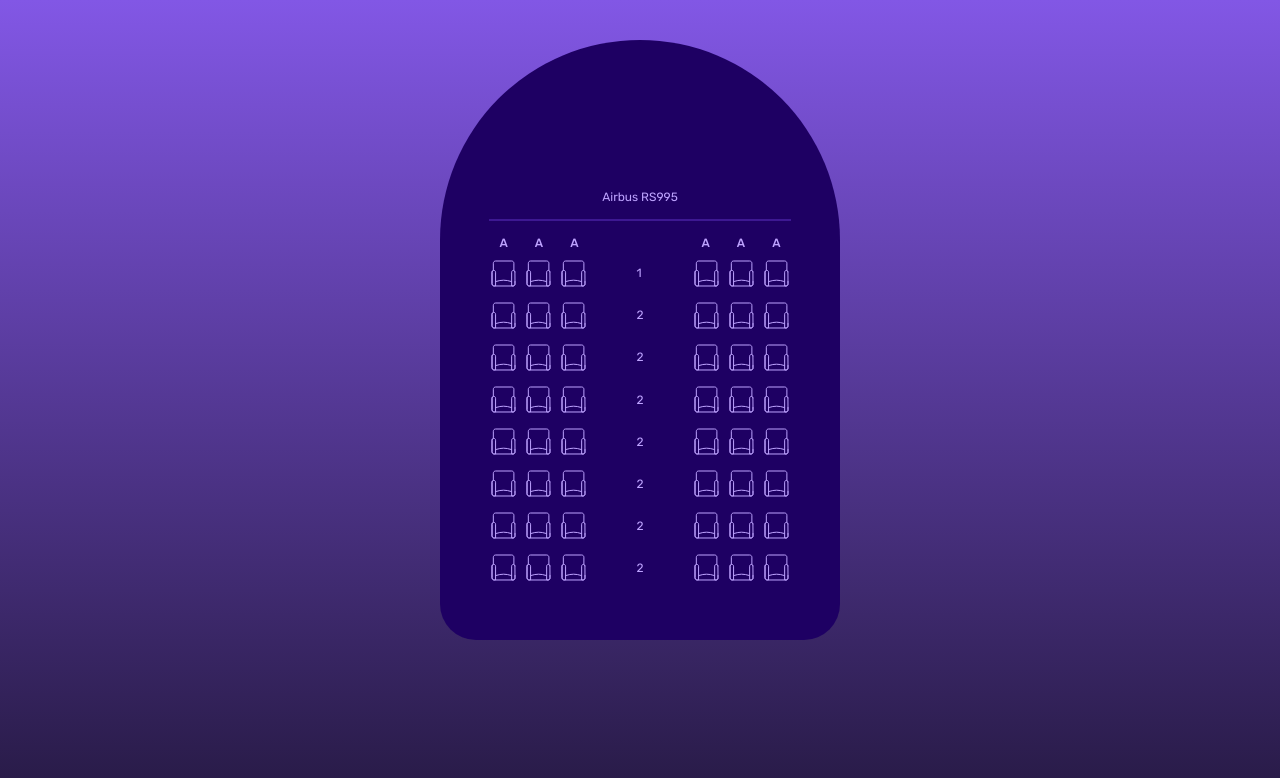
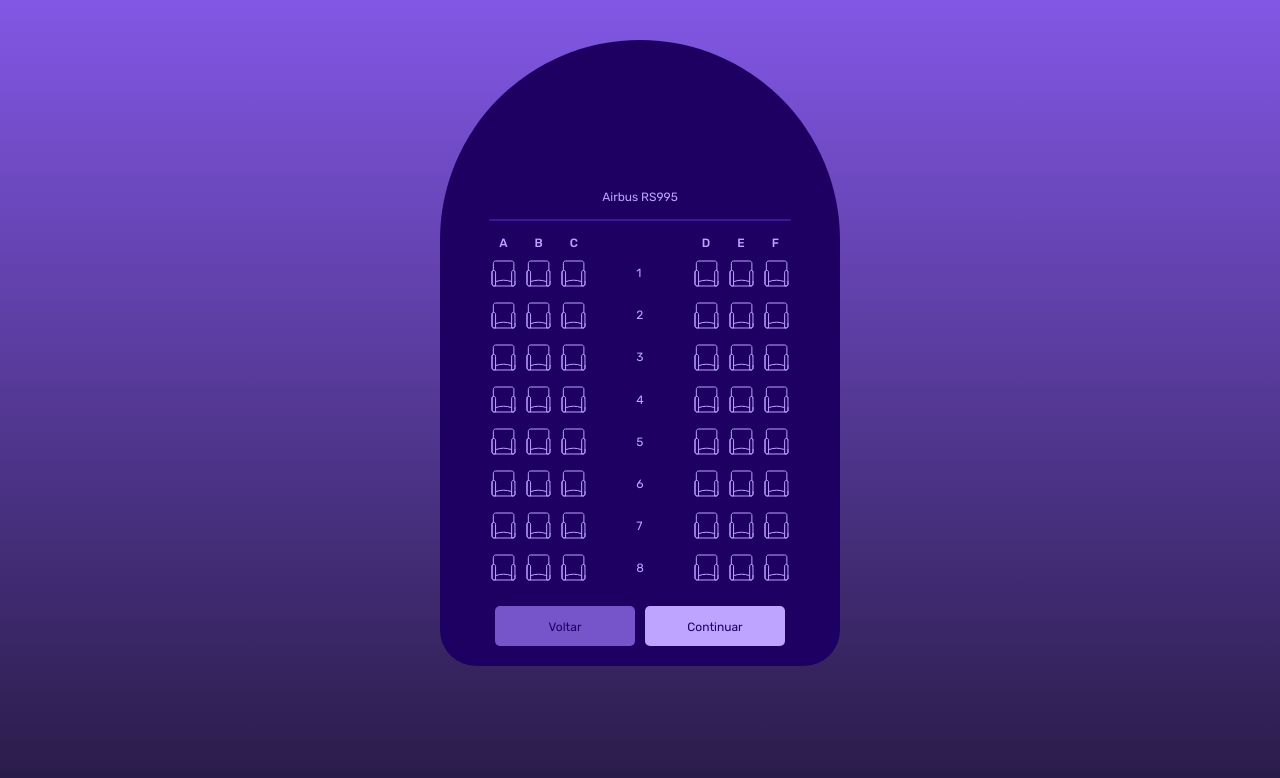
Before and after one commit to Levysantiago/boarding-pass, a React (Create React App) app in the folder client/: page /select-seats in a window 1280 px wide. Shown: the top 778 px of the page. Built offline with nearby package versions, Linux system fonts and the light colour scheme.

Commit message:
feat: finishing aircraft page

```diff
--- /dev/null
+++ b/client/src/components/Button/index.tsx
@@ -0,0 +1,14 @@
+import { ButtonContainer, ButtonText } from "./styles";
+
+interface IProps {
+  isBack?: boolean;
+  title: string;
+}
+
+export function Button({ isBack, title }: IProps) {
+  return (
+    <ButtonContainer back={isBack}>
+      <ButtonText>{title}</ButtonText>
+    </ButtonContainer>
+  );
+}
--- /dev/null
+++ b/client/src/components/Button/styles.tsx
@@ -0,0 +1,19 @@
+import styled from "styled-components";
+
+export const ButtonContainer = styled.button.attrs({ type: "button" })(
+  (props: { back?: boolean }) => `
+  border: none;
+  background-color: ${props.back ? "#7654C9" : "#bea3ff"};
+  height: 40px;
+  width: 140px;
+  border-radius: 5px;
+  cursor: pointer;
+`
+);
+
+export const ButtonText = styled.span`
+  font-size: 12px;
+  font-family: "Rubik", sans-serif;
+  font-weight: 400;
+  color: #1e0063;
+`;
--- a/client/src/pages/SelectSeatsPage/index.tsx
+++ b/client/src/pages/SelectSeatsPage/index.tsx
@@ -4,6 +4,7 @@ import {
   AircraftColumn,
   AircraftContainer,
   AircraftContent,
+  ButtonsContainer,
   Container,
   Divider,
   Letter,
@@ -14,6 +15,7 @@ import {
   SeatsContainer,
 } from "./styles";
 import seatFreeIcon from "../../assets/seat-free.svg";
+import { Button } from "../../components/Button";
 
 export function SelectSeatsPage() {
   return (
@@ -28,8 +30,8 @@ export function SelectSeatsPage() {
             <AircraftColumn>
               <LettersLine>
                 <Letter>A</Letter>
-                <Letter>A</Letter>
-                <Letter>A</Letter>
+                <Letter>B</Letter>
+                <Letter>C</Letter>
               </LettersLine>
 
               <SeatsContainer>
@@ -64,20 +66,20 @@ export function SelectSeatsPage() {
               <NumbersColumn>
                 <NumberColumnItem>1</NumberColumnItem>
                 <NumberColumnItem>2</NumberColumnItem>
-                <NumberColumnItem>2</NumberColumnItem>
-                <NumberColumnItem>2</NumberColumnItem>
-                <NumberColumnItem>2</NumberColumnItem>
-                <NumberColumnItem>2</NumberColumnItem>
-                <NumberColumnItem>2</NumberColumnItem>
-                <NumberColumnItem>2</NumberColumnItem>
+                <NumberColumnItem>3</NumberColumnItem>
+                <NumberColumnItem>4</NumberColumnItem>
+                <NumberColumnItem>5</NumberColumnItem>
+                <NumberColumnItem>6</NumberColumnItem>
+                <NumberColumnItem>7</NumberColumnItem>
+                <NumberColumnItem>8</NumberColumnItem>
               </NumbersColumn>
             </AircraftColumn>
 
             <AircraftColumn>
               <LettersLine>
-                <Letter>A</Letter>
-                <Letter>A</Letter>
-                <Letter>A</Letter>
+                <Letter>D</Letter>
+                <Letter>E</Letter>
+                <Letter>F</Letter>
               </LettersLine>
 
               <SeatsContainer>
@@ -108,6 +110,11 @@ export function SelectSeatsPage() {
               </SeatsContainer>
             </AircraftColumn>
           </AircraftBody>
+
+          <ButtonsContainer>
+            <Button isBack title="Voltar" />
+            <Button title="Continuar" />
+          </ButtonsContainer>
         </AircraftContent>
       </AircraftContainer>
     </Container>
--- a/client/src/pages/SelectSeatsPage/styles.tsx
+++ b/client/src/pages/SelectSeatsPage/styles.tsx
@@ -7,7 +7,6 @@ export const Container = styled.div`
 
 export const AircraftContainer = styled.div`
   width: 400px;
-  height: 600px;
   margin-top: 40px;
   background: #1e0063;
   border-radius: 200px 200px 36px 36px;
@@ -80,3 +79,9 @@ export const SeatIcon = styled.img`
   width: 25px;
   cursor: pointer;
 `;
+
+export const ButtonsContainer = styled.div`
+  display: flex;
+  gap: 10px;
+  margin: 10px 0px 20px 0px;
+`;
```
